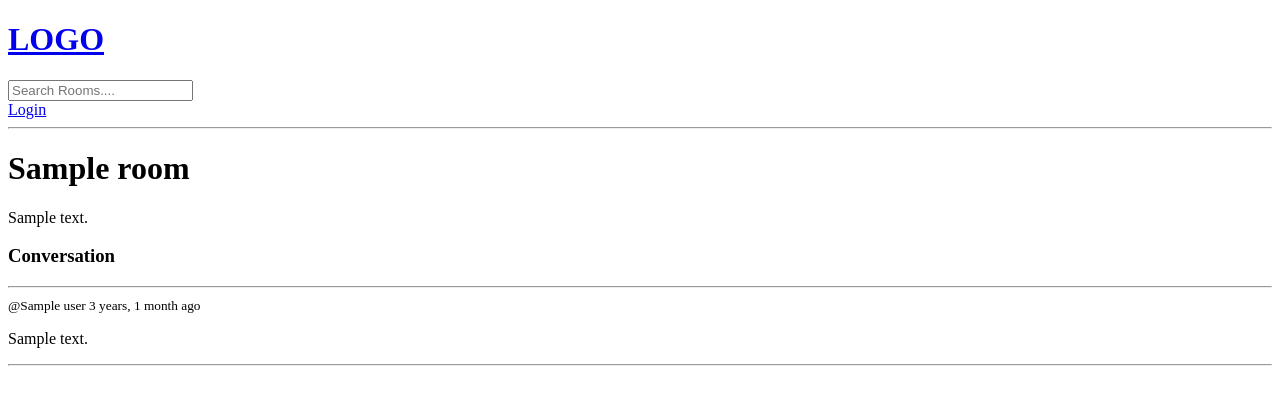
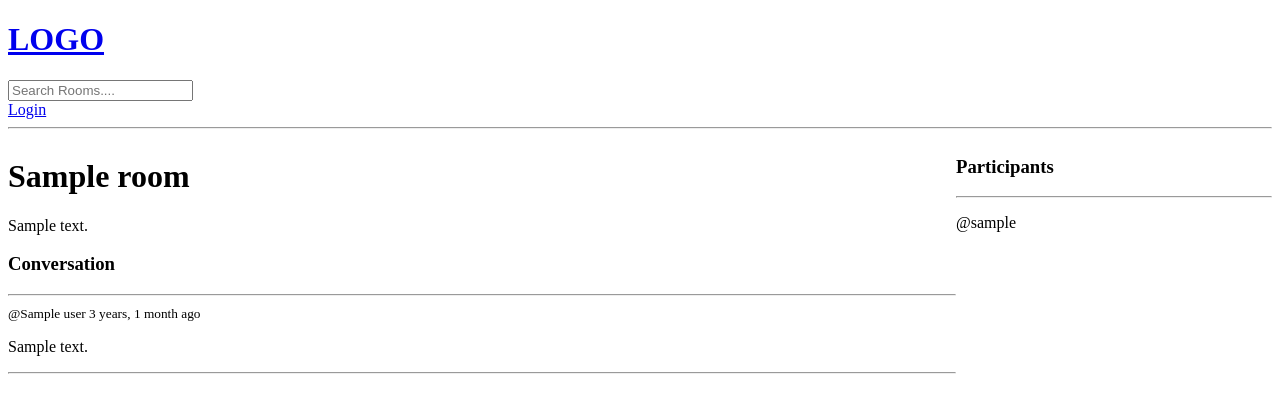
Before and after one commit to Quarkblue/Django-Learn, a Django app: template studybud/base/templates/base/room.html in a window 1280 px wide. Shown: the top 413 px of the page. Run offline with Django 4.2, Linux system fonts and the light colour scheme; the template is opened without the code that fills it: most values are stand-ins (such as "Sample title", 1, 10 or a date in 2020).

Commit message:
message create and delete functionality with showing room participants

```diff
--- a/studybud/base/models.py
+++ b/studybud/base/models.py
@@ -17,7 +17,7 @@ class Room(models.Model):
     topic = models.ForeignKey(Topic, on_delete=models.SET_NULL, null=True)
     name = models.CharField(max_length=200)
     description = models.TextField(null=True, blank = True)
-    # participants =
+    participants = models.ManyToManyField(User, related_name='participants', blank=True)
     updated = models.DateTimeField(auto_now=True)
     created = models.DateTimeField(auto_now_add=True)
 
--- a/studybud/base/templates/base/room.html
+++ b/studybud/base/templates/base/room.html
@@ -1,6 +1,17 @@
 {% extends 'main.html' %}
 
 {% block content %}
+
+<style>
+    .room-container {
+        display: grid;
+        grid-template-columns: 3fr 1fr;
+    }
+</style>
+
+<div class="room-container">
+
+    <div>
 
         <h1>{{room.name}}</h1>
 
@@ -13,6 +24,9 @@
             {% for message in room_messages %}
 
             <div>
+                {% if request.user == message.user %}
+                <a href="{% url 'delete-message' message.id %}">Delete</a>
+                {% endif %}
                 <small>@{{message.user}}    {{message.created|timesince}} ago</small>
                 <p>{{message.body}}</p>
                 <hr>
@@ -33,5 +47,22 @@
 
         </div>
         {% endif %}
+    </div>
+
+    <div>
+        <h3>Participants</h3>
+        <hr>
+
+        {% for user in participants %}
+
+        <div>
+            <p>@{{ user.username }}</p>
+        </div>
+
+        {% endfor %}
+
+    </div>
+
+</div>
 
 {% endblock  %}
--- a/studybud/base/urls.py
+++ b/studybud/base/urls.py
@@ -12,6 +12,7 @@ urlpatterns = [
     path('create_room/', views.createRoom, name="create-room"),
     path('update-room/<str:pk>/', views.updateRoom, name="update-room"),
     path('delete_room/<str:pk>/', views.deleteRoom, name="delete-room"),
+    path('delete-message/<str:pk>/', views.deleteMessage, name="delete-message"),
 
 
 ]
```
Also changed, not shown: studybud/base/views.py (+21 -3 lines), studybud/base/migrations/0003_alter_room_options_room_participants.py (added), studybud/db.sqlite3. Lines whose indentation alone changed are shown as unchanged.
